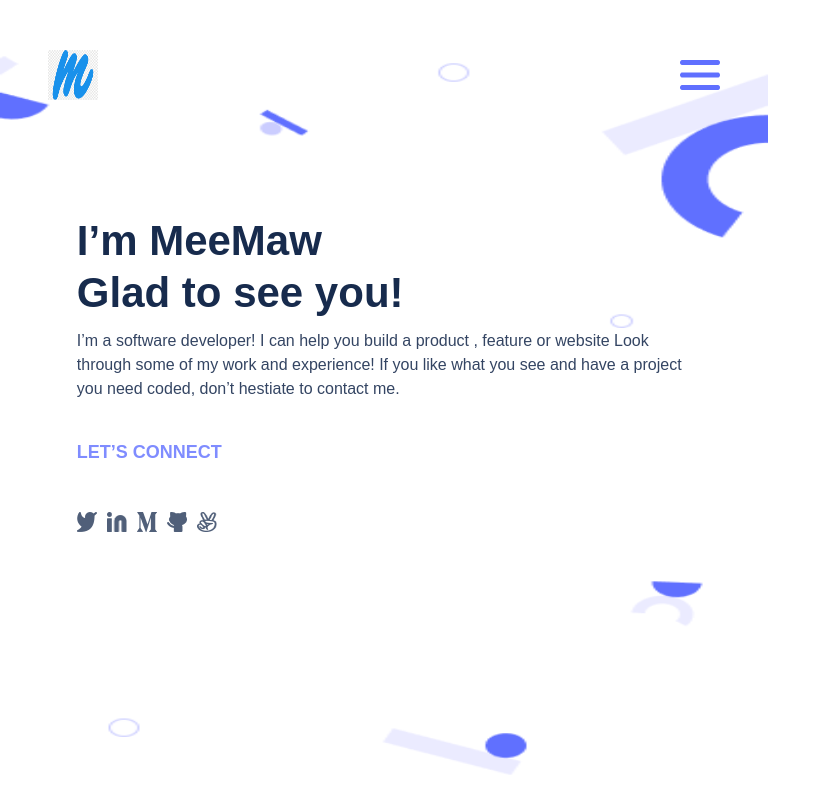
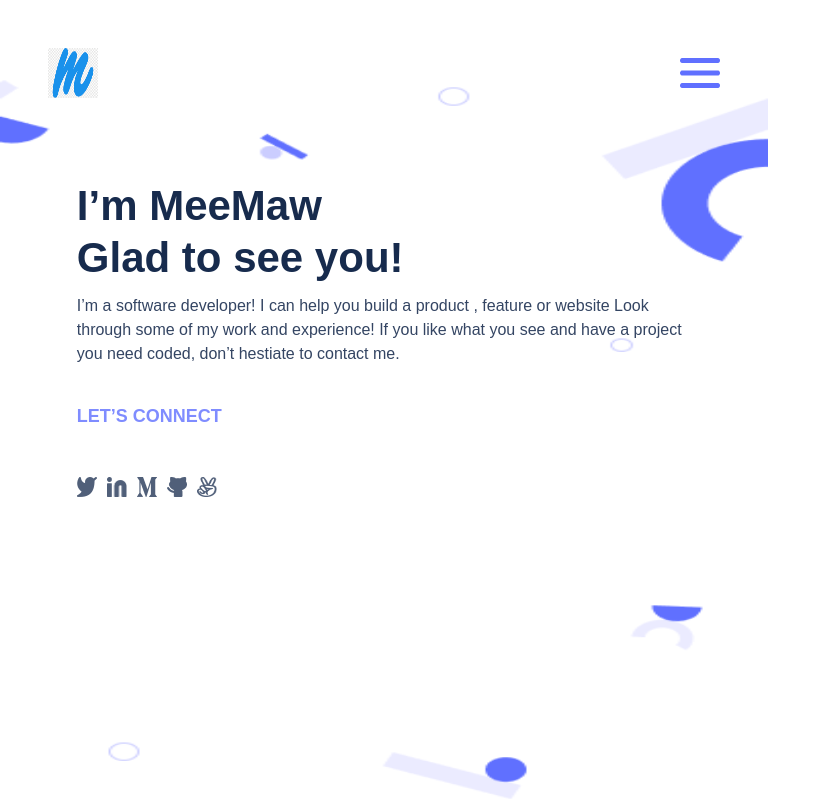
Before and after one commit to Lawmsangi/my-portfolio, a website: page index.html in a window 1280 px wide. Shown: the whole page, without its empty margins (0-831 px from the left). Drawn offline with Linux system fonts and the light colour scheme.

Commit message:
update index.html and style.css

```diff
--- a/index.html
+++ b/index.html
@@ -9,25 +9,25 @@
 </head>
 <body>
     <header class="container">
-        <nav class="container-logo">
+        <div class="container-logo">
             <a href="#">
                 <img src="images/logo.png" alt="logo">
             </a>
-            <a href="#">
+            <nav href="#">
                 <img src="images/Union.png" alt="union" class="union">
-            </a>
-        </nav>
-
-        <div class="main-container">
+            </nav>
+        </div>
+    </header>
+        <section class="main-container">
             <div class="main-text">
-                <h2>I’m MeeMaw <br> Glad to see you!</h2>
+                <h1>I’m MeeMaw <br> Glad to see you!</h1>
             </div>
             <div class="text">
-                <h3>I’m a software developer! I can help you build a product , feature or website Look through some of my work and
-                experience! If you like what you see and have a project you need coded, don’t hestiate to contact me.</h3>
+                <p>I’m a software developer! I can help you build a product , feature or website Look through some of my work and
+                experience! If you like what you see and have a project you need coded, don’t hestiate to contact me.</p>
             </div>
             <div class="text1">
-                <h4>LET’S CONNECT</h4>
+                <h2>LET’S CONNECT</h2>
             </div>
             <div class="main-icons">
                 <ul class="icons">
@@ -38,7 +38,7 @@
                     <li><a href=""> <img src="images/Like-icon.png" alt="like"></a></li>
                 </ul>
             </div>
-        </div>
-    </header>
+        </section>
+
 </body>
 </html>
--- a/style.css
+++ b/style.css
@@ -12,21 +12,16 @@ body {
 .container {
   display: flex;
   flex-direction: column;
-  height: 100vh;
+  height: 10vh;
   max-width: 768px;
   min-width: 375px;
-  background: url(images/background-image.png);
-  background-repeat: no-repeat;
-  background-size: 100% 90vh;
-  background-position: 0 70%;
 }
 
 .container-logo {
   display: flex;
   justify-content: space-between;
   align-items: center;
-  padding: 10% 5%  5% 5%;
-  height: 10vh;
+  padding: 5%;
 }
 
 .container-logo img {
@@ -47,6 +42,12 @@ body {
   align-items: center;
   padding-top: 100px;
   height: 90vh;
+  background: url(images/background-image.png);
+  background-repeat: no-repeat;
+  background-size: 100% 90vh;
+  background-position: 0 70%;
+  max-width: 768px;
+  min-width: 375px;
 }
 
 .main-text {
@@ -54,7 +55,7 @@ body {
   width: 80%;
 }
 
-.main-text h2 {
+.main-text h1 {
   font-weight: 700;
   font-size: 42px;
   line-height: 52px;
@@ -66,7 +67,7 @@ body {
   width: 80%;
 }
 
-.text h3 {
+.text p {
   font-family: 'Poppins', sans-serif;
   font-style: normal;
   font-weight: 400;
@@ -81,7 +82,7 @@ body {
   width: 80%;
 }
 
-.text1 h4 {
+.text1 h2 {
   font-size: 18px;
   line-height: 24px;
   color: #7f8cff;
```
